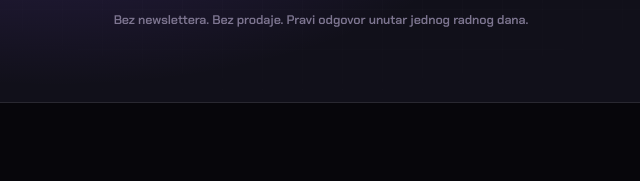
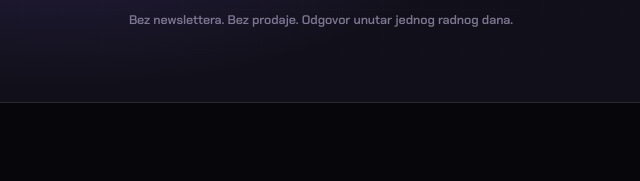
Before and after one commit to borisnikp/CODESTUDIO, a plain HTML site: page index.html in a window 1280 px wide. Shown: the part 6839-7020 px from the top of the page, 319-959 px from the left. Drawn offline with Linux system fonts and the light colour scheme.

Commit message:
Remove "Pravi" from CTA fine print text
Co-Authored-By: Claude Opus 4.6 <noreply@anthropic.com>

```diff
--- a/index.html
+++ b/index.html
@@ -450,7 +450,7 @@
           <span>Pošalji upit</span>
           <svg viewBox="0 0 16 16" fill="none" stroke="currentColor" stroke-width="1.6"><path d="M3 8h10M9 4l4 4-4 4"/></svg>
         </button>
-        <em class="cta-fine">Bez newslettera. Bez prodaje. Pravi odgovor unutar jednog radnog dana.</em>
+        <em class="cta-fine">Bez newslettera. Bez prodaje. Odgovor unutar jednog radnog dana.</em>
       </form>
     </div>
   </div>
```
